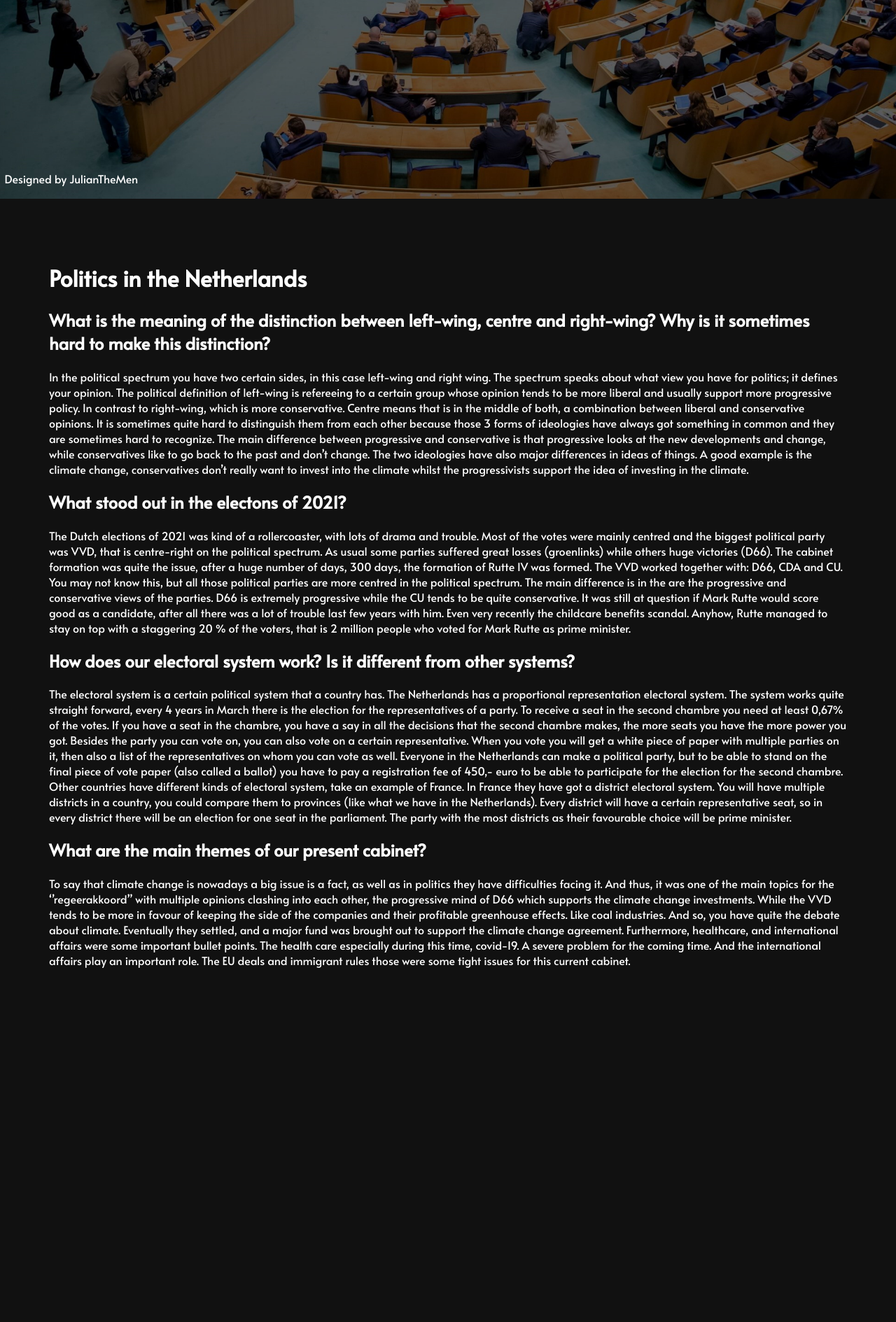
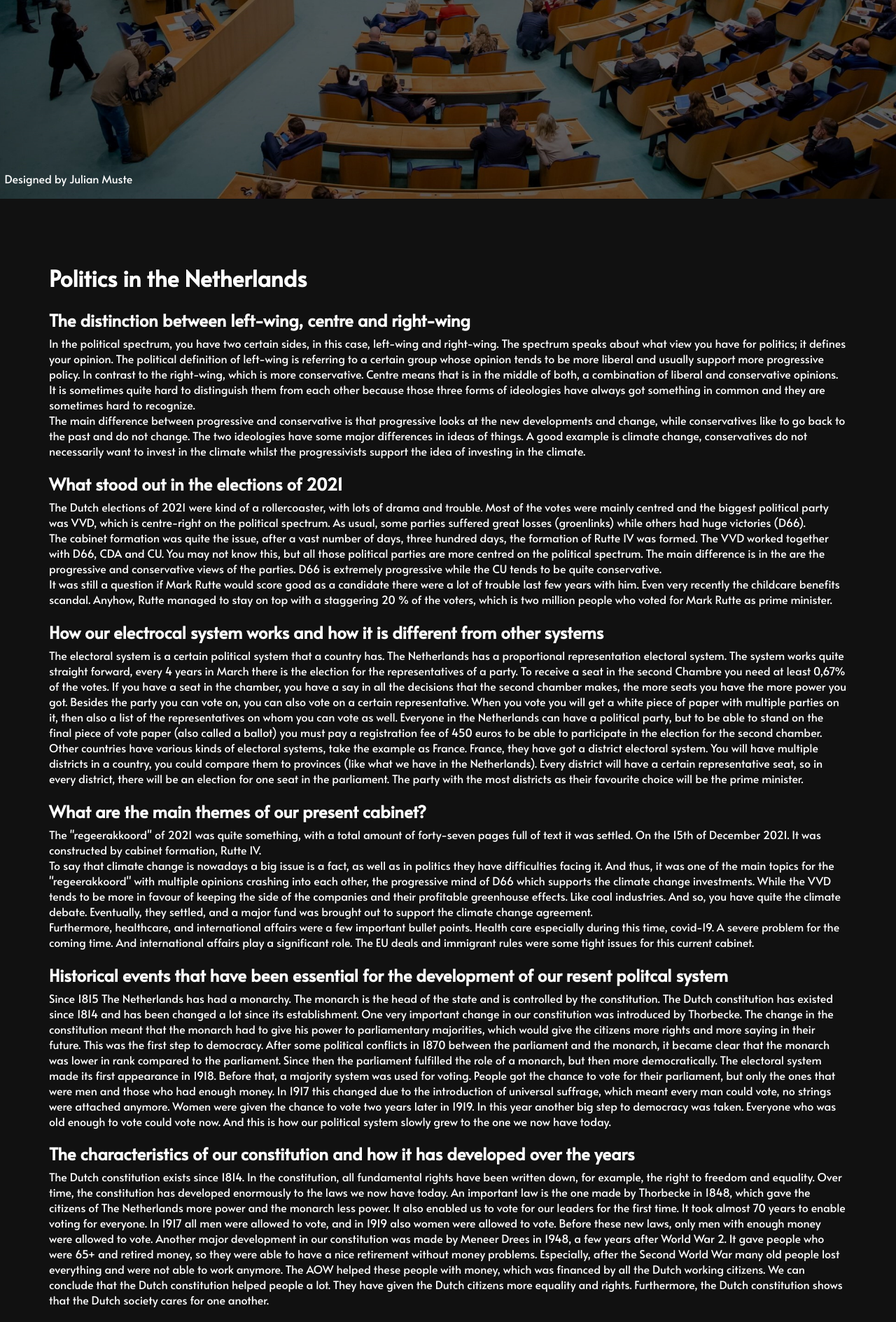
Before and after one commit to JulianTheMen/julianthemen.github.io, a PHP site: page /SSTPolitics/index.html in a window 1280 px wide. Shown: the part 516-2405 px from the top of the page at 70% size. Before the commit the page ends 1899 px from the top, so only its background shows below. Run offline with PHP 8.4, Linux system fonts and the light colour scheme.

Commit message:
Updattes to SST project

```diff
--- a/SSTPolitics/index.html
+++ b/SSTPolitics/index.html
@@ -27,24 +27,39 @@
 		<h1>Politics in the Netherlands</h1>
 		<p>
 			<!-- text -->
-			<h2>What is the meaning of the distinction between left-wing, centre and right-wing? Why is it sometimes hard to make this distinction?</h2>
-			In the political spectrum you have two certain sides, in this case left-wing and right wing. The spectrum speaks about what view you have for politics; it defines your opinion. The political definition of left-wing is refereeing to a certain group whose opinion tends to be more liberal and usually support more progressive policy. In contrast to right-wing, which is more conservative. Centre means that is in the middle of both, a combination between liberal and conservative opinions. It is sometimes quite hard to distinguish them from each other because those 3 forms of ideologies have always got something in common and they are sometimes hard to recognize.
-			The main difference between progressive and conservative is that progressive looks at the new developments and change, while conservatives like to go back to the past and don’t change. The two ideologies have also major differences in ideas of things. A good example is the climate change, conservatives don’t really want to invest into the climate whilst the progressivists support the idea of investing in the climate.<br>
-			<h2>What stood out in the electons of 2021?</h2>
-			The Dutch elections of 2021 was kind of a rollercoaster, with lots of drama and trouble. Most of the votes were mainly centred and the biggest political party was VVD, that is centre-right on the political spectrum.  As usual some parties suffered great losses (groenlinks) while others huge victories (D66).
-			The cabinet formation was quite the issue, after a huge number of days, 300 days, the formation of Rutte IV was formed. The VVD worked together with: D66, CDA and CU. You may not know this, but all those political parties are more centred in the political spectrum. The main difference is in the are the progressive and conservative views of the parties. D66 is extremely progressive while the CU tends to be quite conservative.
-			It was still at question if Mark Rutte would score good as a candidate, after all there was a lot of trouble last few years with him. Even very recently the childcare benefits scandal. Anyhow, Rutte managed to stay on top with a staggering 20 % of the voters, that is 2 million people who voted for Mark Rutte as prime minister.<br>
-			<h2>How does our electoral system work? Is it different from other systems?</h2>
-			The electoral system is a certain political system that a country has. The Netherlands has a proportional representation electoral system. The system works quite straight forward, every 4 years in March there is the election for the representatives of a party. To receive a seat in the second chambre you need at least 0,67% of the votes. If you have a seat in the chambre, you have a say in all the decisions that the second chambre makes, the more seats you have the more power you got. Besides the party you can vote on, you can also vote on a certain representative. When you vote you will get a white piece of paper with multiple parties on it, then also a list of the representatives on whom you can vote as well. Everyone in the Netherlands can make a political party, but to be able to stand on the final piece of vote paper (also called a ballot) you have to pay a registration fee of 450,- euro to be able to participate for the election for the second chambre.
-			Other countries have different kinds of electoral system, take an example of France. In France they have got a district electoral system. You will have multiple districts in a country, you could compare them to provinces (like what we have in the Netherlands). Every district will have a certain representative seat, so in every district there will be an election for one seat in the parliament. The party with the most districts as their favourable choice will be prime minister.<br>
+			<h2>The distinction between left-wing, centre and right-wing</h2>
+			In the political spectrum, you have two certain sides, in this case, left-wing and right-wing. The spectrum speaks about what view you have for politics; it defines your opinion. The political definition of left-wing is referring to a certain group whose opinion tends to be more liberal and usually support more progressive policy. In contrast to the right-wing, which is more conservative. Centre means that is in the middle of both, a combination of liberal and conservative opinions. It is sometimes quite hard to distinguish them from each other because those three forms of ideologies have always got something in common and they are sometimes hard to recognize.<br>
+			The main difference between progressive and conservative is that progressive looks at the new developments and change, while conservatives like to go back to the past and do not change. The two ideologies have some major differences in ideas of things. A good example is climate change, conservatives do not necessarily want to invest in the climate whilst the progressivists support the idea of investing in the climate.<br>
+			<h2>What stood out in the elections of 2021</h2>
+			The Dutch elections of 2021 were kind of a rollercoaster, with lots of drama and trouble. Most of the votes were mainly centred and the biggest political party was VVD, which is centre-right on the political spectrum. As usual, some parties suffered great losses (groenlinks) while others had huge victories (D66).
+			<br>
+			The cabinet formation was quite the issue, after a vast number of days, three hundred days, the formation of Rutte IV was formed. The VVD worked together with D66, CDA and CU. You may not know this, but all those political parties are more centred on the political spectrum. The main difference is in the are the progressive and conservative views of the parties. D66 is extremely progressive while the CU tends to be quite conservative.
+			<br>
+			It was still a question if Mark Rutte would score good as a candidate there were a lot of trouble last few years with him. Even very recently the childcare benefits scandal. Anyhow, Rutte managed to stay on top with a staggering 20 % of the voters, which is two million people who voted for Mark Rutte as prime minister.<br>
+			<h2>How our electrocal system works and how it is different from other systems</h2>
+			The electoral system is a certain political system that a country has. The Netherlands has a proportional representation electoral system. The system works quite straight forward, every 4 years in March there is the election for the representatives of a party. To receive a seat in the second Chambre you need at least 0,67% of the votes. If you have a seat in the chamber, you have a say in all the decisions that the second chamber makes, the more seats you have the more power you got. Besides the party you can vote on, you can also vote on a certain representative. When you vote you will get a white piece of paper with multiple parties on it, then also a list of the representatives on whom you can vote as well. Everyone in the Netherlands can have a political party, but to be able to stand on the final piece of vote paper (also called a ballot) you must pay a registration fee of 450 euros to be able to participate in the election for the second chamber.
+			<br>
+			Other countries have various kinds of electoral systems, take the example as France. France, they have got a district electoral system. You will have multiple districts in a country, you could compare them to provinces (like what we have in the Netherlands). Every district will have a certain representative seat, so in every district, there will be an election for one seat in the parliament. The party with the most districts as their favourite choice will be the prime minister.<br>
 			<h2>What are the main themes of our present cabinet?</h2>
-			To say that climate change is nowadays a big issue is a fact, as well as in politics they have difficulties facing it. And thus, it was one of the main topics for the ‘’regeerakkoord’’ with multiple opinions clashing into each other, the progressive mind of D66 which supports the climate change investments. While the VVD tends to be more in favour of keeping the side of the companies and their profitable greenhouse effects. Like coal industries. And so, you have quite the debate about climate. Eventually they settled, and a major fund was brought out to support the climate change agreement.
-			Furthermore, healthcare, and international affairs were some important bullet points. The health care especially during this time, covid-19. A severe problem for the coming time. And the international affairs play an important role. The EU deals and immigrant rules those were some tight issues for this current cabinet.
+			The ''regeerakkoord'' of 2021 was quite something, with a total amount of forty-seven pages full of text it was settled. On the 15th of December 2021. It was constructed by cabinet formation, Rutte IV.
+			<br>
+			To say that climate change is nowadays a big issue is a fact, as well as in politics they have difficulties facing it. And thus, it was one of the main topics for the ''regeerakkoord'' with multiple opinions crashing into each other, the progressive mind of D66 which supports the climate change investments. While the VVD tends to be more in favour of keeping the side of the companies and their profitable greenhouse effects. Like coal industries. And so, you have quite the climate debate. Eventually, they settled, and a major fund was brought out to support the climate change agreement.
+			<br>
+			Furthermore, healthcare, and international affairs were a few important bullet points. Health care especially during this time, covid-19. A severe problem for the coming time. And international affairs play a significant role. The EU deals and immigrant rules were some tight issues for this current cabinet.
+			<br>
+			<h2>Historical events that have been essential for the development of our resent politcal system</h2>
+			Since 1815 The Netherlands has had a monarchy. The monarch is the head of the state and is controlled by the constitution. The Dutch constitution has existed since 1814 and has been changed a lot since its establishment. One very important change in our constitution was introduced by Thorbecke. The change in the constitution meant that the monarch had to give his power to parliamentary majorities, which would give the citizens more rights and more saying in their future. This was the first step to democracy. After some political conflicts in 1870 between the parliament and the monarch, it became clear that the monarch was lower in rank compared to the parliament. Since then the parliament fulfilled the role of a monarch, but then more democratically. The electoral system made its first appearance in 1918. Before that, a majority system was used for voting. People got the chance to vote for their parliament, but only the ones that were men and those who had enough money. In 1917 this changed due to the introduction of universal suffrage, which meant every man could vote, no strings were attached anymore. Women were given the chance to vote two years later in 1919. In this year another big step to democracy was taken. Everyone who was old enough to vote could vote now. And this is how our political system slowly grew to the one we now have today.<br>
+			<h2>The characteristics of our constitution and how it has developed over the years</h2>
+			The Dutch constitution exists since 1814. In the constitution, all fundamental rights have been written down, for example, the right to freedom and equality. Over time, the constitution has developed enormously to the laws we now have today. An important law is the one made by Thorbecke in 1848, which gave the citizens of The Netherlands more power and the monarch less power. It also enabled us to vote for our leaders for the first time. It took almost 70 years to enable voting for everyone. In 1917 all men were allowed to vote, and in 1919 also women were allowed to vote. Before these new laws, only men with enough money were allowed to vote. Another major development in our constitution was made by Meneer Drees in 1948, a few years after World War 2. It gave people who were 65+ and retired money, so they were able to have a nice retirement without money problems. Especially, after the Second World War many old people lost everything and were not able to work anymore. The AOW helped these people with money, which was financed by all the Dutch working citizens. We can conclude that the Dutch constitution helped people a lot. They have given the Dutch citizens more equality and rights. Furthermore, the Dutch constitution shows that the Dutch society cares for one another.<br>
+			<h2>The origin of our welfare state and how it developed. What are the charcteristics of our present welfare state?</h2>
+			In the time of farmers all people living in The Netherlands needed to take care of themselves, nobody was helping one another. In the 19th century, the first monarch came to power in The Netherlands. He decided what happened in the country and people needed to listen to him. But over time a constitution law was made which gave the power back to the people of The Netherlands. In the years to follow many laws were made up and accepted. They gave people more rights and more equality. Especially when the AOW was introduced in 1948. It made clear that the Dutch people were okay with helping others in need. We help other people in need as we know they would do the same in return. That makes our welfare state unique and something to be proud of as a Dutch citizen. The constitution nowadays shows how wealthy our country is and how we have got everything fixed, with healthcare, equality and education. And how much we care about other people.<br>
+			<h2>Which political ideologies and national political parties are represented in our Second Chamber</h2>
+			In Second Chamber we have got 16 parties now. Those parties can be divided into three major ideologies. Every topic in The Netherlands divides the parties into left, middle or right ideologies. Sometimes a party is right and sometimes more left, but each party has a more left or right ideology. GL, SP, PvdA, BIJ1, PvdA, Denk, D66, CU and Volt are more left wing parties, their ideology is more progressive. They want more equality amongst the citizens, so wealthy people need to share their wealth by paying more taxes. Some of these parties are more left than others, but they have in general a more progressive ideology. VVD, PVV, FvdD, BBB, CDA, 50plus, SGP and JA21 are more right wing parties, their ideology is more conservative, They want more individual responsibility. Everyone is responsible for their own health and income. Some of these parties are more right than others, but they have in general a conservative ideology. In some topics, a party changes sides from left to right or right to left. But most of the time that is an exception and not permanent for every topic.
 		</p><br>
 
 	</div>
 
 <!-- page end -->
 	</body>
-	<footer>Designed by <a href="https://github.com/JulianTheMen" target="_blank">JulianTheMen</a></footer>
+	<footer>Designed by <a href="https://github.com/JulianTheMen" target="_blank">Julian Muste</a></footer>
 </html>
--- a/SSTPolitics/main.css
+++ b/SSTPolitics/main.css
@@ -95,6 +95,28 @@ footer {
 	position: fixed;
 	top: 96vh;
 
+}
+
+.page h2 {
+	margin-bottom: 5px;
+}
+
+.page ul {
+	list-style-type: square;
+}
+
+.page ul li {
+		margin-bottom: 20px;
+}
+
+.page ul li a {
+	text-decoration: underline;
+	color: white;
+}
+
+.page ul li a:hover {
+	color: var(--accent2);
+	transition: 0.2s;
 }
 
 .button {
@@ -208,7 +230,7 @@ footer {
 }
 
 footer a {
-	color: var(--textcolor);
+	color: white;
 	text-decoration: none;
 }
 
```
Also changed, not shown: SSTPolitics/sources.html (added, +44 -0 lines).
